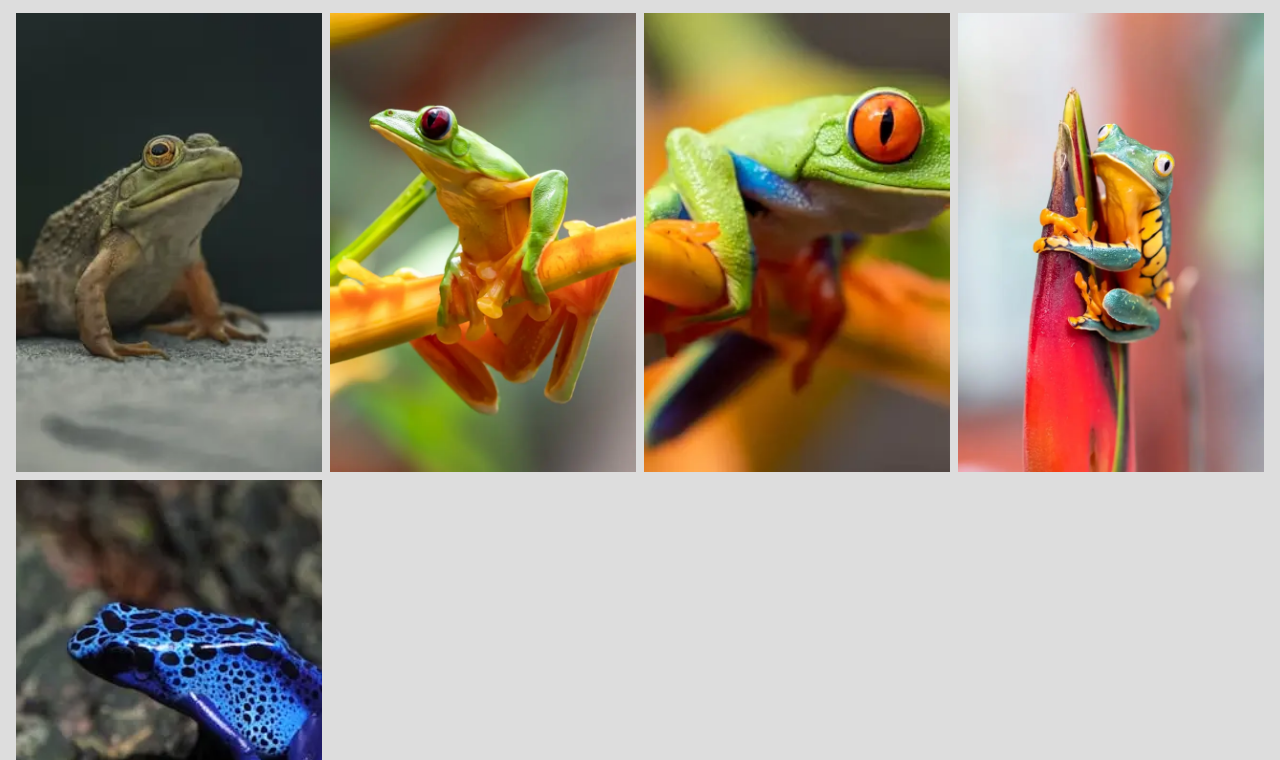
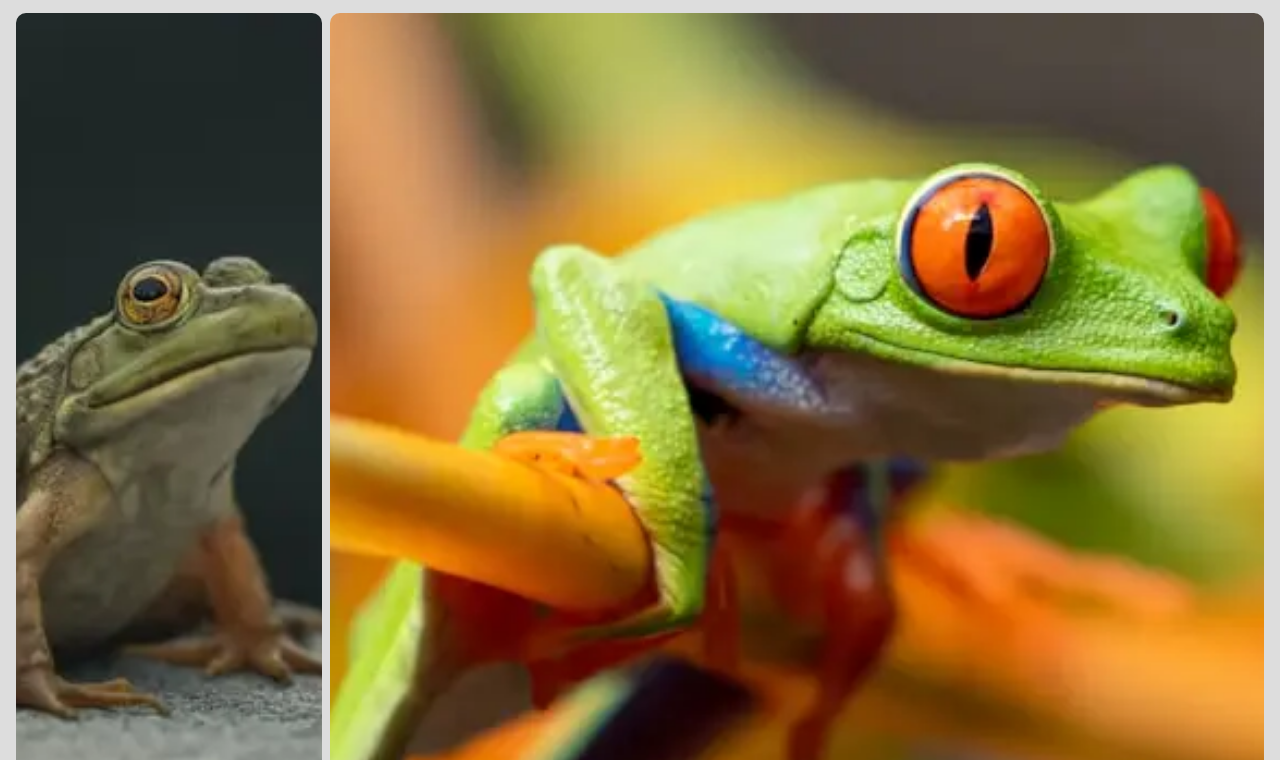
Before and after one commit to avefenixdev/87343-desarrollo-web-avanzado, a website built with Vite: page clase-05/02.grid-etapa-3/index.html in a window 1280 px wide. Shown: the part 40-800 px from the top of the page. Built offline with nearby package versions, Linux system fonts and the light colour scheme.

Commit message:
trabajando con grid template y grid column y row

```diff
--- a/clase-05/02.grid-etapa-3/index.html
+++ b/clase-05/02.grid-etapa-3/index.html
@@ -14,8 +14,8 @@
       <div class="galeria galeria-gal1">
         <img class="galeria__imagen" src="imgs/galeria-gal1.webp" alt="Descripción de la imagen con detalle">
       </div>
-      <div class="galeria galeria-gal2">
-        <img class="galeria__imagen" src="imgs/galeria-gal2.webp" alt="Descripción de la imagen con detalle">
+      <div class="galeria galeria-gal2 ">
+        <img class="galeria__imagen img-posicion" src="imgs/galeria-gal2.webp" alt="Descripción de la imagen con detalle">
       </div>
       <div class="galeria galeria-gal3">
         <img class="galeria__imagen" src="imgs/galeria-gal3.webp" alt="Descripción de la imagen con detalle">
--- a/clase-05/02.grid-etapa-3/src/style.css
+++ b/clase-05/02.grid-etapa-3/src/style.css
@@ -23,6 +23,10 @@ img {
     object-position: center;
 }
 
+/* .img-posicion {
+    object-position: 0 -5rem;
+} */
+
 .contenedor {
     display: grid; /* Activamos la grilla */
     /* explicitas */
@@ -36,3 +40,27 @@ img {
 
     grid-auto-rows: 2fr;
 }
+
+.galeria__imagen {
+    border-radius: .625rem;
+}
+
+.galeria-gal3 {
+    /* trabajo con la línea */
+    /* columnas */
+    /* grid-column-start: 2;
+    grid-column-end: span 3; */ /* 5; */
+    /* shorthand */
+    /* grid-column: 2 / 5; */
+    grid-column: 2 / span 3;
+    /* filas */
+    /* grid-row-start: 1;
+    grid-row-end: 2; */
+    /* shorthand */
+    grid-row: 1 / 2;
+}
+
+.galeria-gal2 {
+    grid-column: 2 / span 2;
+    grid-row: 2 / span 1;
+}
```
